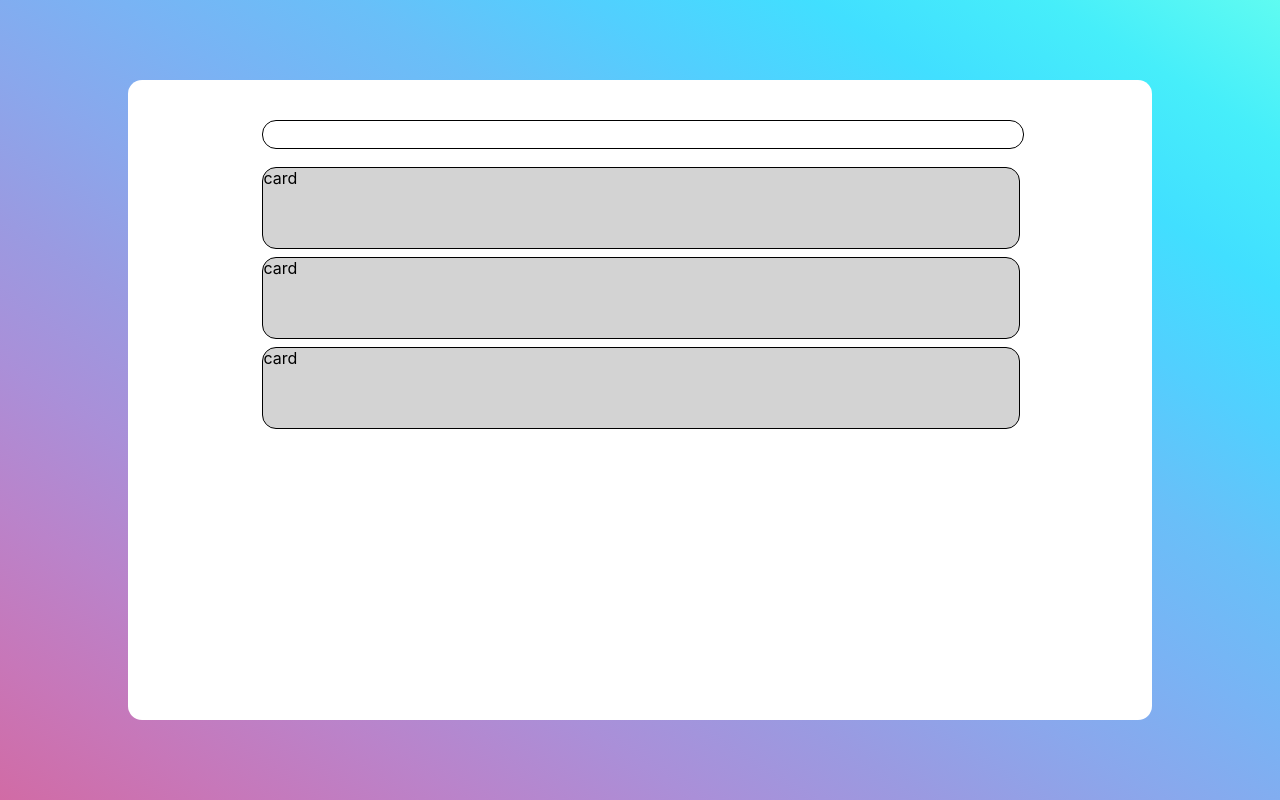
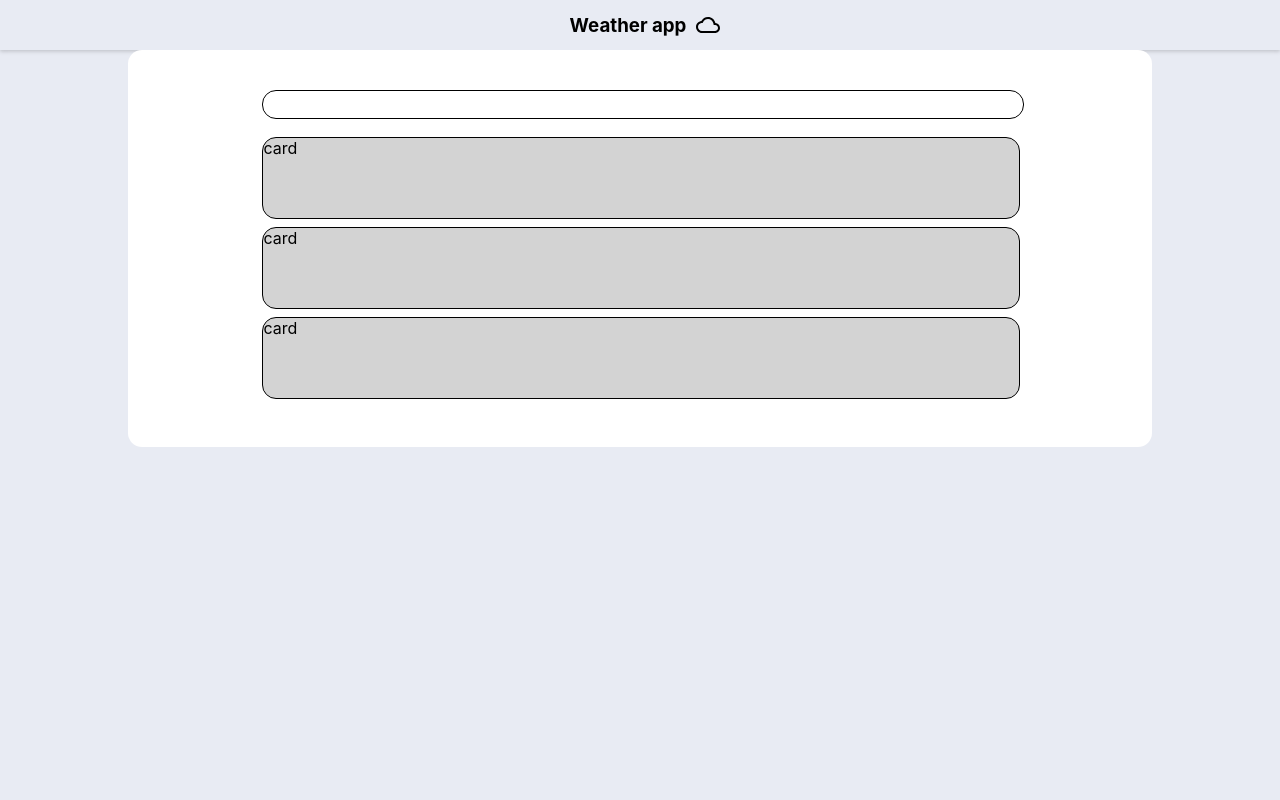
Before and after one commit to Ich1ro/react-weather-app, a React (Create React App) app: page / in a window 1280 px wide. Built offline with nearby package versions, Linux system fonts and the light colour scheme.

Commit message:
add header and change some styles

```diff
--- a/src/App.css
+++ b/src/App.css
@@ -1,21 +1,22 @@
+body {
+	background: #E8EBF3;
+}
+
+.header{
+	display: flex;
+	align-items: center;
+	justify-content: center;
+	height: 50px;
+	box-shadow: 0 0 4px 0 rgba(0, 0, 0, 0.08), 0 2px 4px 0 rgba(0, 0, 0, 0.12);
+}
+
+.title {
+	padding: 0 10px;
+}
+
 .wrapper {
-    height: 100vh;
+	height: 100%;
     display: flex;
-    align-items: center;
     justify-content: center;
-	background-image: linear-gradient(
-		to right top,
-		#d16ba5,
-		#c777b9,
-		#ba83ca,
-		#aa8fd8,
-		#9a9ae1,
-		#8aa7ec,
-		#79b3f4,
-		#69bff8,
-		#52cffe,
-		#41dfff,
-		#46eefa,
-		#5ffbf1
-	);
+
 }
--- a/src/App.tsx
+++ b/src/App.tsx
@@ -4,10 +4,15 @@ import './App.css';
 import Main from './components/Main';
 import { Route, Routes } from 'react-router';
 import { BrowserRouter } from 'react-router-dom';
+import CloudOutlinedIcon from '@mui/icons-material/CloudOutlined';
 
 function App() {
 	return (
 		<BrowserRouter>
+		<div className='header'>
+			<h3 className='title'>Weather app</h3>
+			<CloudOutlinedIcon />
+		</div>
 			<div className="wrapper">
 				<Routes>
 					<Route path="/" element={<Main />} />
```
